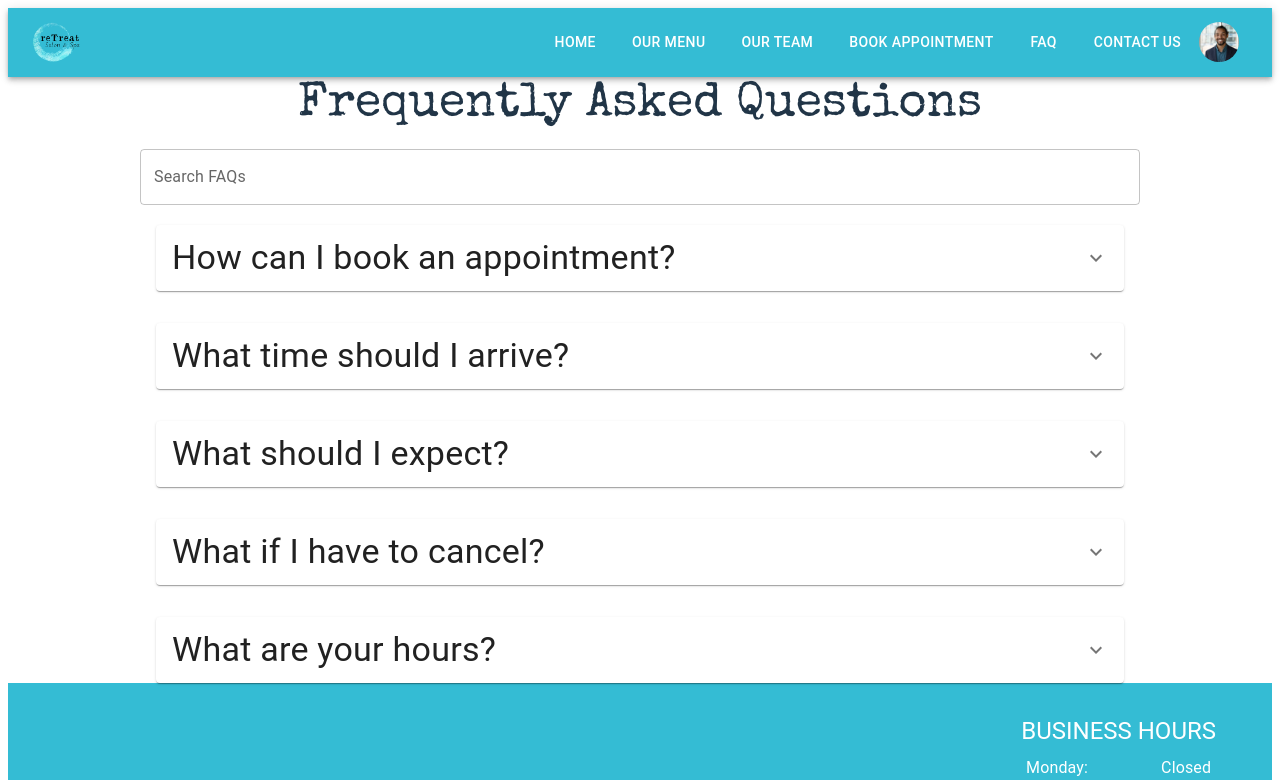
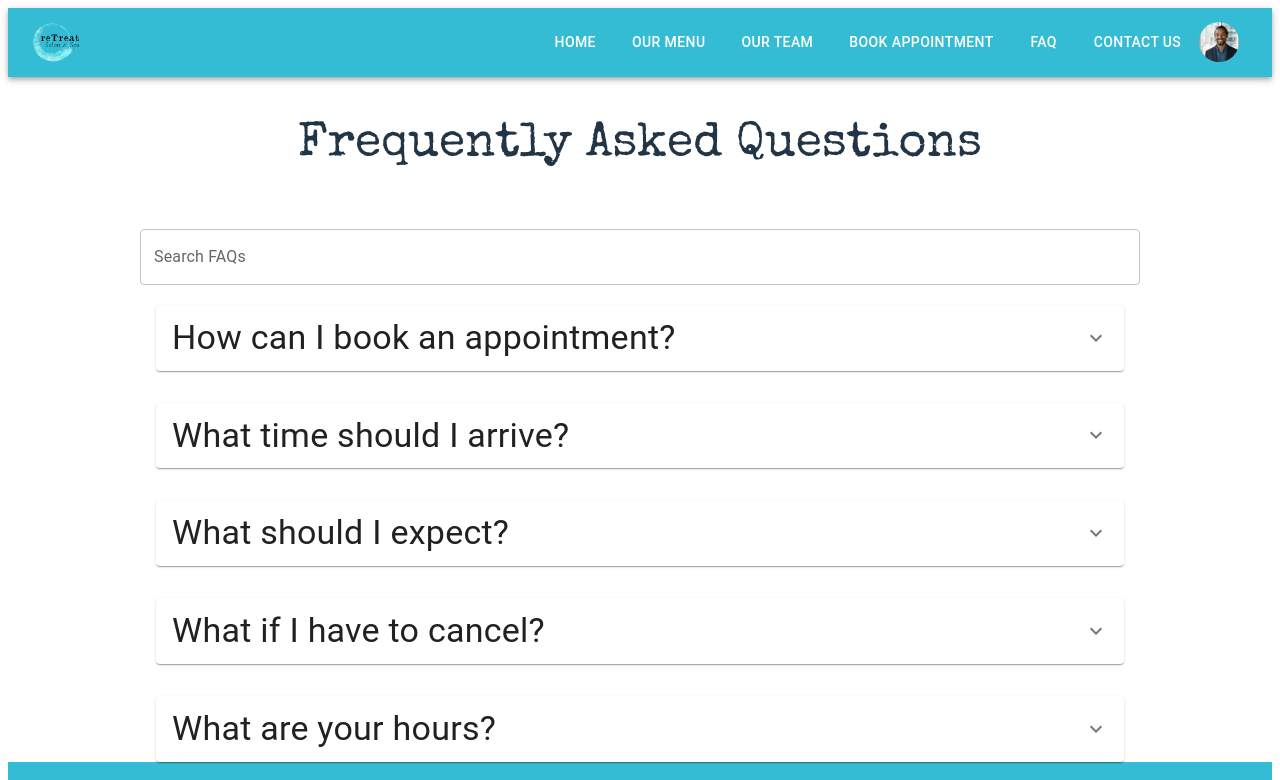
Before and after one commit to The-Fella-s/reTreat, a React (Vite) app in the folder frontend/: page /faq in a window 1280 px wide. Shown: the top 780 px of the page. Built offline with nearby package versions, Linux system fonts and the light colour scheme.

Commit message:
Quick fix- FAQ alignment

```diff
--- a/frontend/src/pages/faq.jsx
+++ b/frontend/src/pages/faq.jsx
@@ -88,7 +88,7 @@ const FAQ = () => {
 
     return (
         <>
-            <Typography variant="h3" gutterBottom align="center" sx = {{fontFamily: "Special Elite"}}>
+            <Typography variant="h3" gutterBottom align="center" sx = {{fontFamily: "Special Elite", mb: 2}} xs={12} sm={6} md={4} p={5}>
                 Frequently Asked Questions
             </Typography>
 
```
